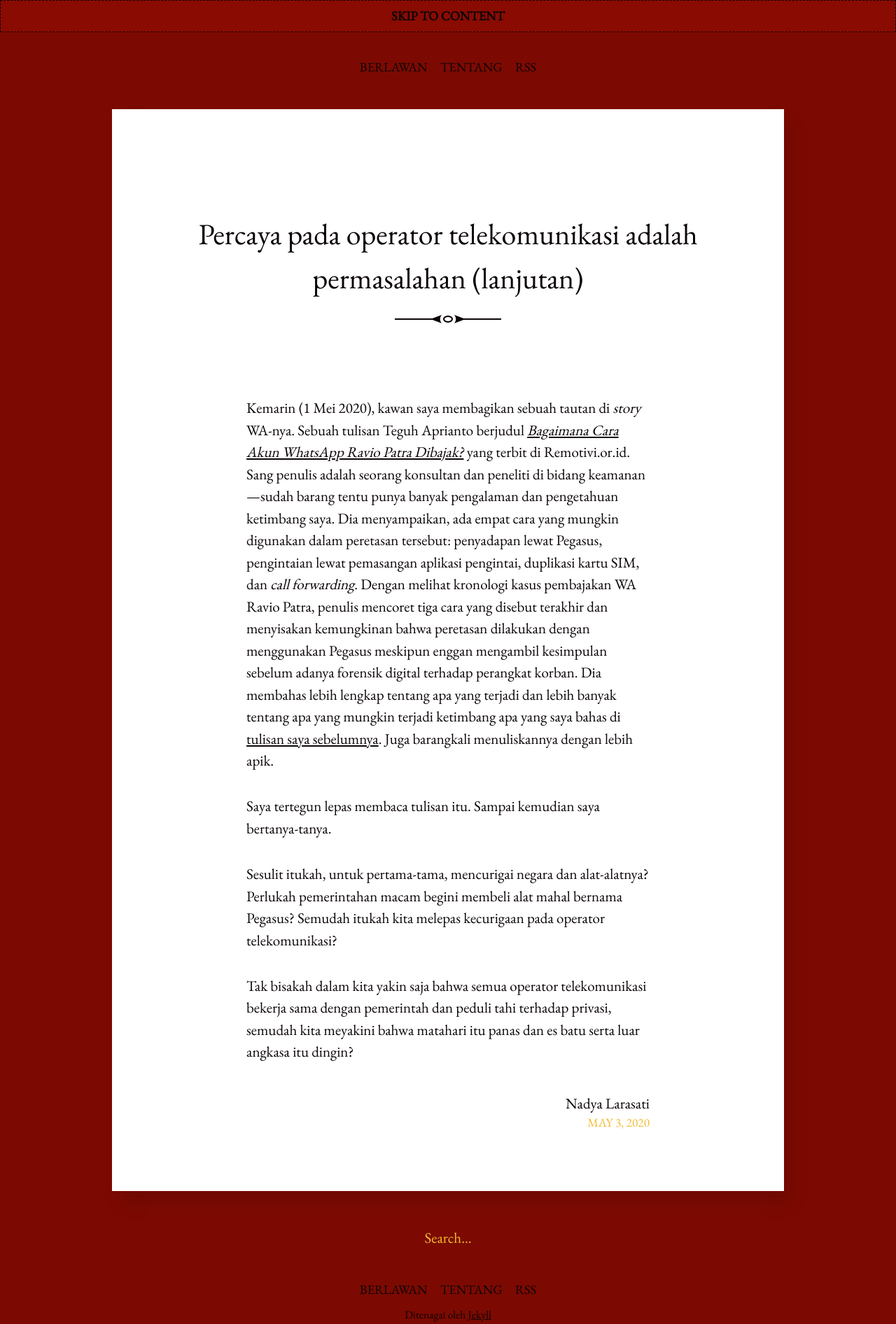
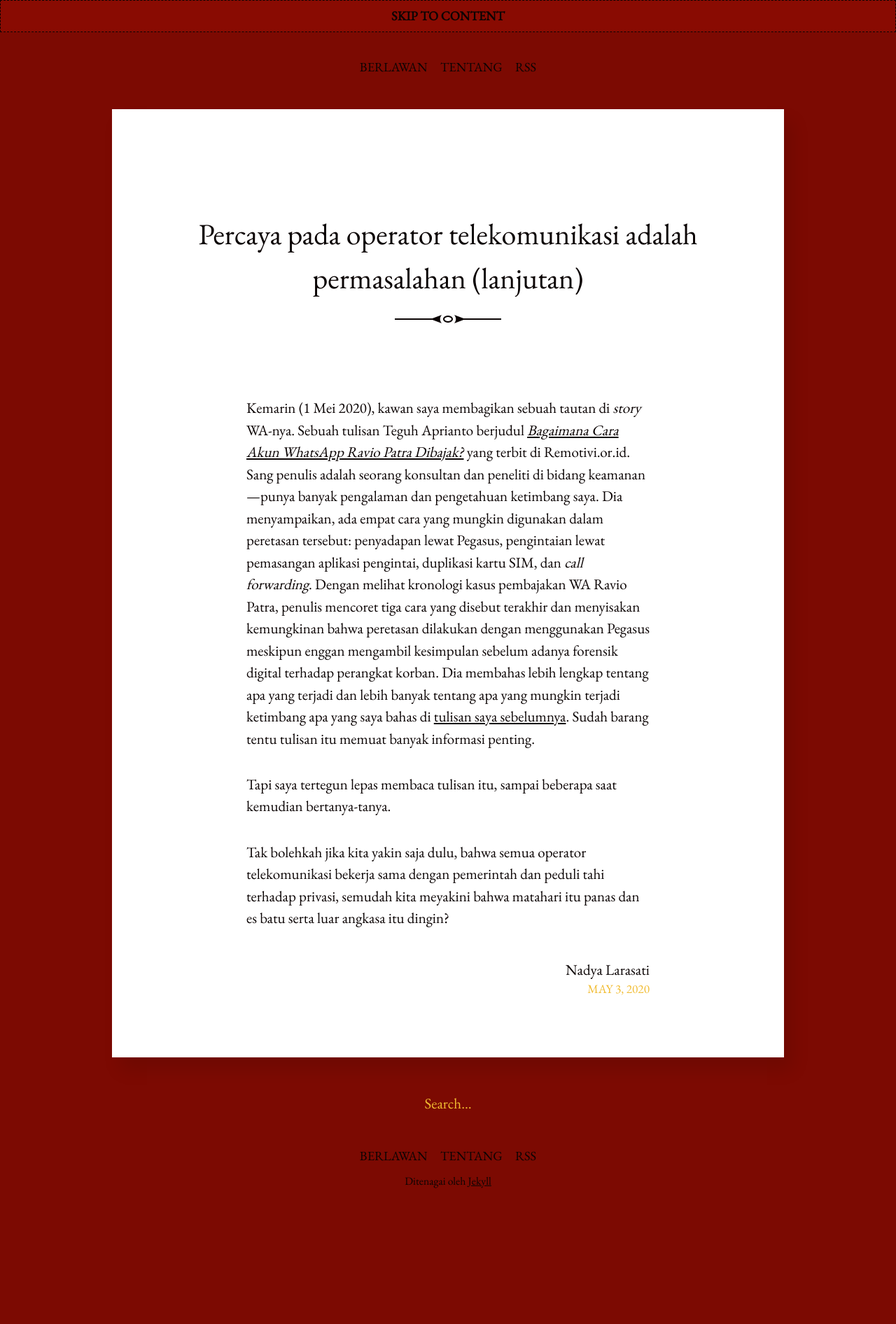
Before and after one commit to Berlawan/berlawan.github.io, a Jekyll site: the page built from _posts/2020-05-03-percaya-pada-operator-telekomunikasi-adalah-permasalahan-2.md, in a window 1280 px wide. Shown: the whole page at 70% size. Built offline with Jekyll 4.4.1, drawn with Linux system fonts in a browser that asks for light colours; comment, search, counter and statistics services are not loaded; after the commit the page ends 1701 px from its top, so only the background shows below that.

Commit message:
Update 2020-05-03-percaya-pada-operator-telekomunikasi-adalah-permasalahan-2.md

```diff
--- a/_posts/2020-05-03-percaya-pada-operator-telekomunikasi-adalah-permasalahan-2.md
+++ b/_posts/2020-05-03-percaya-pada-operator-telekomunikasi-adalah-permasalahan-2.md
@@ -6,10 +6,8 @@ author: 'Nadya Larasati'
 categories: teknologi
 ---
 
-Kemarin (1 Mei 2020), kawan saya membagikan sebuah tautan di *story* WA-nya. Sebuah tulisan Teguh Aprianto berjudul *[Bagaimana Cara Akun WhatsApp Ravio Patra Dibajak?](https://www.remotivi.or.id/amatan/589/bagaimana-cara-akun-whatsapp-ravio-patra-dibajak)* yang terbit di Remotivi.or.id. Sang penulis adalah seorang konsultan dan peneliti di bidang keamanan—sudah barang tentu punya banyak pengalaman dan pengetahuan ketimbang saya. Dia menyampaikan, ada empat cara yang mungkin digunakan dalam peretasan tersebut: penyadapan lewat Pegasus, pengintaian lewat pemasangan aplikasi pengintai, duplikasi kartu SIM, dan *call forwarding*. Dengan melihat kronologi kasus pembajakan WA Ravio Patra, penulis mencoret tiga cara yang disebut terakhir dan menyisakan kemungkinan bahwa peretasan dilakukan dengan menggunakan Pegasus meskipun enggan mengambil kesimpulan sebelum adanya forensik digital terhadap perangkat korban. Dia membahas lebih lengkap tentang apa yang terjadi dan lebih banyak tentang apa yang mungkin terjadi ketimbang apa yang saya bahas di [tulisan saya sebelumnya](https://berlawan.github.io/teknologi/2020/04/23/percaya-pada-operator-telekomunikasi-adalah-permasalahan.html). Juga barangkali menuliskannya dengan lebih apik.
+Kemarin (1 Mei 2020), kawan saya membagikan sebuah tautan di *story* WA-nya. Sebuah tulisan Teguh Aprianto berjudul *[Bagaimana Cara Akun WhatsApp Ravio Patra Dibajak?](https://www.remotivi.or.id/amatan/589/bagaimana-cara-akun-whatsapp-ravio-patra-dibajak)* yang terbit di Remotivi.or.id. Sang penulis adalah seorang konsultan dan peneliti di bidang keamanan—punya banyak pengalaman dan pengetahuan ketimbang saya. Dia menyampaikan, ada empat cara yang mungkin digunakan dalam peretasan tersebut: penyadapan lewat Pegasus, pengintaian lewat pemasangan aplikasi pengintai, duplikasi kartu SIM, dan *call forwarding*. Dengan melihat kronologi kasus pembajakan WA Ravio Patra, penulis mencoret tiga cara yang disebut terakhir dan menyisakan kemungkinan bahwa peretasan dilakukan dengan menggunakan Pegasus meskipun enggan mengambil kesimpulan sebelum adanya forensik digital terhadap perangkat korban. Dia membahas lebih lengkap tentang apa yang terjadi dan lebih banyak tentang apa yang mungkin terjadi ketimbang apa yang saya bahas di [tulisan saya sebelumnya](https://berlawan.github.io/teknologi/2020/04/23/percaya-pada-operator-telekomunikasi-adalah-permasalahan.html). Sudah barang tentu tulisan itu memuat banyak informasi penting.
 
-Saya tertegun lepas membaca tulisan itu. Sampai kemudian saya bertanya-tanya.
+Tapi saya tertegun lepas membaca tulisan itu, sampai beberapa saat kemudian bertanya-tanya.
 
-Sesulit itukah, untuk pertama-tama, mencurigai negara dan alat-alatnya? Perlukah pemerintahan macam begini membeli alat mahal bernama Pegasus? Semudah itukah kita melepas kecurigaan pada operator telekomunikasi?
-
-Tak bisakah dalam kita yakin saja bahwa semua operator telekomunikasi bekerja sama dengan pemerintah dan peduli tahi terhadap privasi, semudah kita meyakini bahwa matahari itu panas dan es batu serta luar angkasa itu dingin?
+Tak bolehkah jika kita yakin saja dulu, bahwa semua operator telekomunikasi bekerja sama dengan pemerintah dan peduli tahi terhadap privasi, semudah kita meyakini bahwa matahari itu panas dan es batu serta luar angkasa itu dingin?
```
